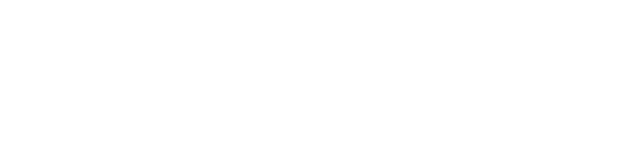
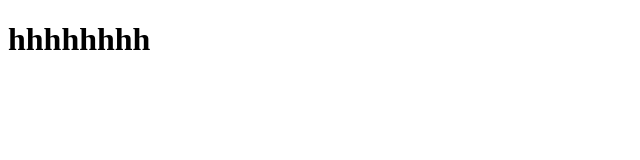
Before and after one commit to uuom/uuom.github.io, a plain HTML site: page index.html in a window 1280 px wide. Shown: the whole page, without its empty margins (0-640 px from the left). Drawn offline with Linux system fonts and the light colour scheme.

Commit message:
Update index.html

```diff
--- a/index.html
+++ b/index.html
@@ -1,9 +1,9 @@
 <!DOCTYPE HTML>
 <html>
 	<head>
-		<title>uuom - home</title>
+		<title>yangxiaopan - home</title>
 	</head>
 	<body>
-		<h1></h1>
+		<h1>hhhhhhhh</h1>
 	</body>
 </html>
```
